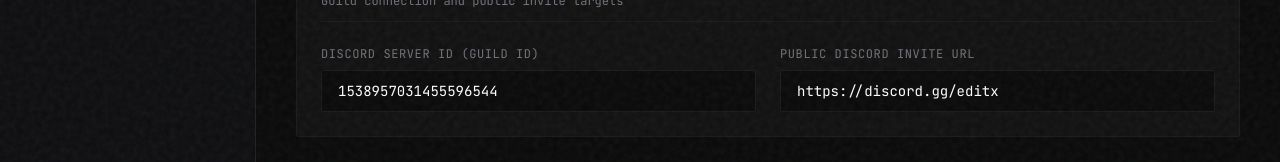
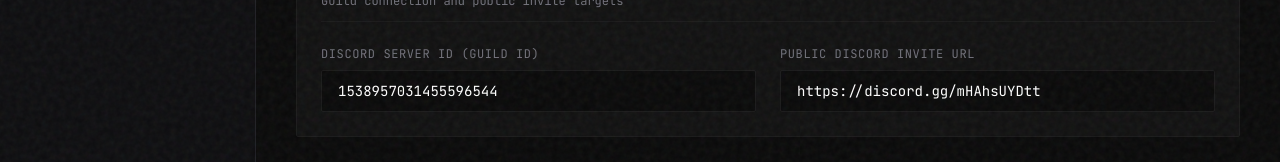
Before and after one commit to raghavdiya008-svg/web, a Next.js app: page /admin/settings in a window 1280 px wide. Shown: the part 546-708 px from the top of the page. Built offline with nearby package versions, Linux system fonts and the light colour scheme; no server answers.

Commit message:
fix: update Discord invite URL to https://discord.gg/mHAhsUYDtt across header, footer, settings, and env

```diff
--- a/src/components/admin/SettingsForm.tsx
+++ b/src/components/admin/SettingsForm.tsx
@@ -11,7 +11,7 @@
   const [dropTime, setDropTime] = useState('14:00');
   const [dropTimezone, setDropTimezone] = useState('Asia/Kolkata');
   const [discordServerId, setDiscordServerId] = useState('1538957031455596544');
-  const [discordInviteUrl, setDiscordInviteUrl] = useState('https://discord.gg/editx');
+  const [discordInviteUrl, setDiscordInviteUrl] = useState('https://discord.gg/mHAhsUYDtt');
   const [maintenanceMode, setMaintenanceMode] = useState(false);
   const [maxFileSizeMb, setMaxFileSizeMb] = useState(500);
   const [rateLimitHour, setRateLimitHour] = useState(50);
--- a/src/components/layout/Footer.tsx
+++ b/src/components/layout/Footer.tsx
@@ -86,7 +86,7 @@
             </nav>
 
             <a
-              href="https://discord.gg/editx"
+              href="https://discord.gg/mHAhsUYDtt"
               target="_blank"
               rel="noopener noreferrer"
               className="inline-flex items-center gap-2 px-3.5 py-2 bg-[#FFFFFF] text-[#000000] font-mono text-xs font-black uppercase tracking-wider transition-colors hover:bg-[#E4E4E7]"
--- a/src/components/layout/Header.tsx
+++ b/src/components/layout/Header.tsx
@@ -120,7 +120,7 @@
               ARCHIVE
             </Link>
             <a
-              href="https://discord.gg/editx"
+              href="https://discord.gg/mHAhsUYDtt"
               target="_blank"
               rel="noopener noreferrer"
               onClick={() => playClick()}
@@ -180,7 +180,7 @@
                 </span>
               </button>
               <a
-                href="https://discord.gg/editx"
+                href="https://discord.gg/mHAhsUYDtt"
                 target="_blank"
                 rel="noopener noreferrer"
                 onClick={() => playClick()}
```
Also changed, not shown: 1 other file (tests, documents, lock files or other folders).
